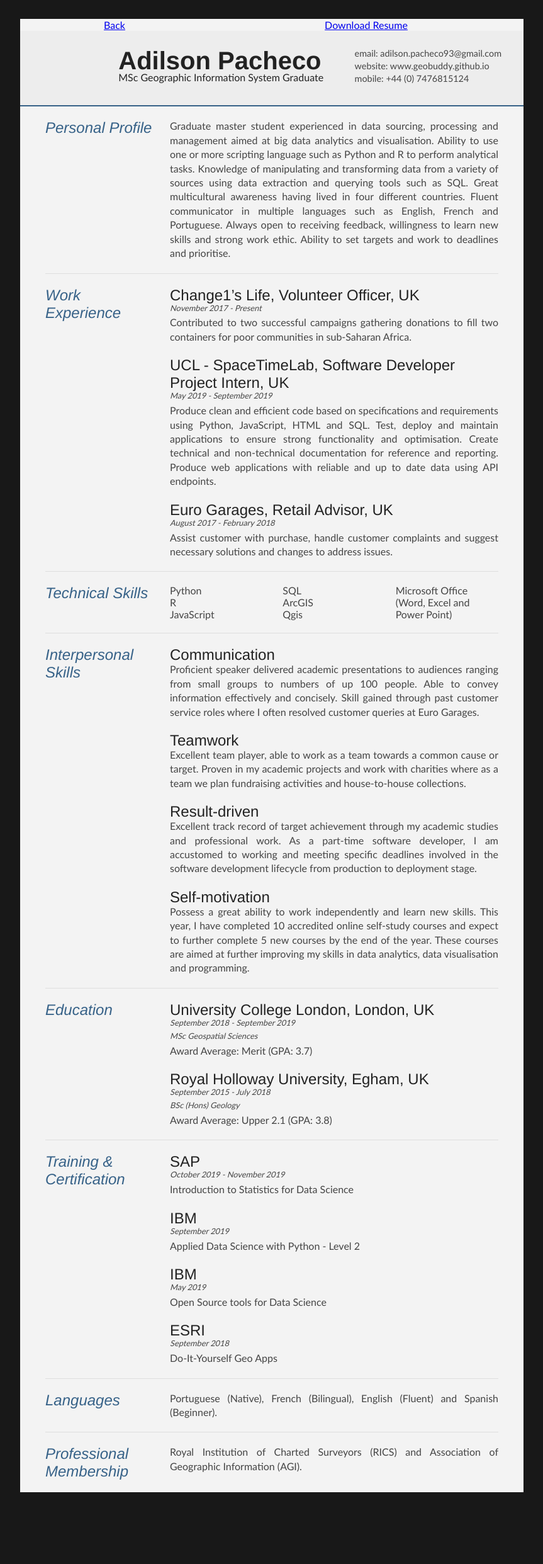
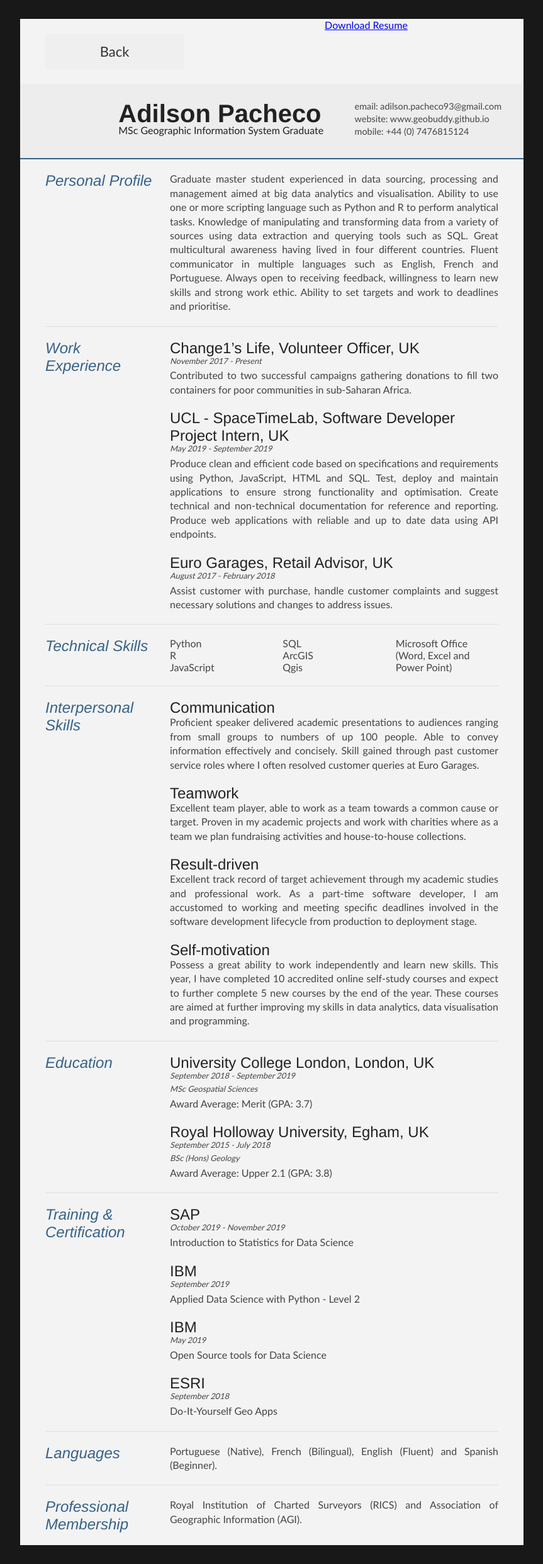
Before and after one commit to Geobuddy/geobuddy.github.io, a Jekyll site: the page built from _pages/resume.md, in a window 1280 px wide. Shown: the whole page at 63% size, without its empty margins (208-1071 px from the left). Built offline with Jekyll 4.4.1, drawn with Linux system fonts in a browser that asks for light colours; some web fonts are replaced; before the commit the page ends 2400 px from its top, so only the background shows below that.

Commit message:
add button

```diff
--- a/_layouts/resume.html
+++ b/_layouts/resume.html
@@ -16,8 +16,8 @@
 <body id="top">
 <div id="cv" class="instaFade">
 	<div style="width: 100%; overflow: hidden;" align="center">
-    <div style="width: 300px; float: left;"> <a href="https://geobuddy.github.io/" class="btn">Back</a> </div>
-    <div> <a href="{{ '/images/Me.png' | relative_url }}" download="adilson_pacheco_resume/cv" class="btn">Download Resume</a> </div>
+    <div style="width: 300px; float: left;"> <a href="https://geobuddy.github.io/" class="contact-button">Back</a> </div>
+    <div> <a href="{{ '/images/Me.png' | relative_url }}" download="adilson_pacheco_resume/cv" class="btncontact-button">Download Resume</a> </div>
   </div>
 
 	<div class="mainDetails">
--- a/assets/css/style.css
+++ b/assets/css/style.css
@@ -354,3 +354,25 @@
 	-moz-animation-delay: 0, 2.5s;
 	animation-delay: 0, 2.5s;
 }
+
+.contact-button {
+  @include border-radius(3px);
+  background-color: #efefef;
+  text-decoration: none;
+  text-align: center;
+  display: block;
+  margin: 1.5rem auto;
+  width: 220px;
+  font-size: 1.375rem;
+  @include sans_light;
+  color: #333;
+  line-height: 55px;
+  @include transition(all .2s ease);
+
+  &:hover {
+    background-color: #333;
+    color: #fff;
+  }
+
+  &.not-looking { width: 400px; }
+}
```
